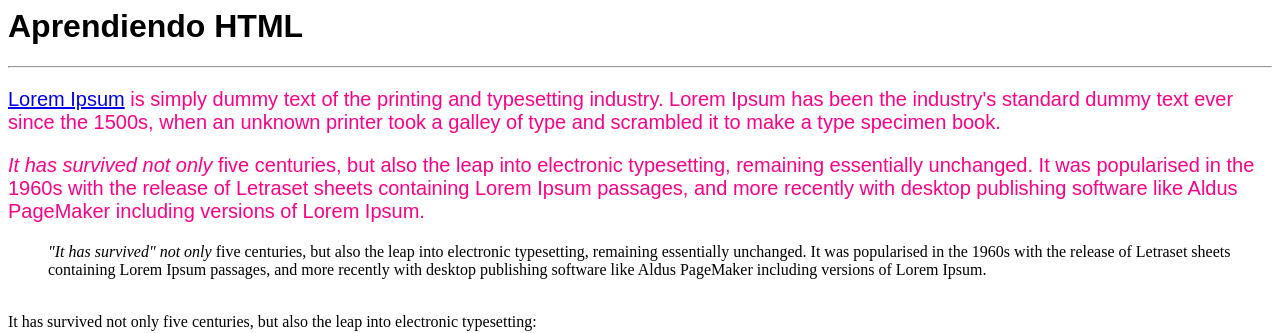
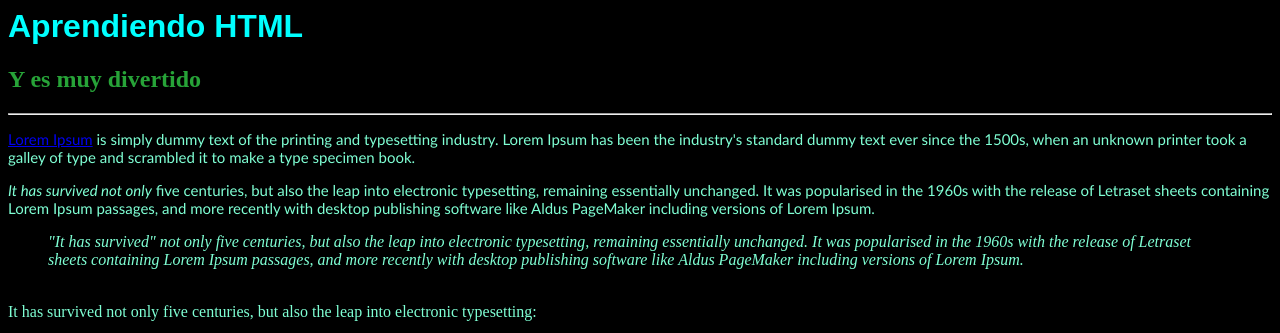
Before and after one commit to SChalo99/ProgaWebClase4, a plain HTML site: page index.html in a window 1280 px wide. Shown: the top 333 px of the page. Drawn offline with Linux system fonts and the light colour scheme.

Commit message:
styles changes

```diff
--- a/estilos.css
+++ b/estilos.css
@@ -1,5 +1,21 @@
-p {
+h1 {
     font-family: Arial, Helvetica, sans-serif;
-    font-size: 20;
-    color: #ff0088;
+    color: aqua;
+    font-family:fantasy;
 }
+
+#subtituloPrincipal{
+    color: rgb(39, 163, 56)
+}
+
+.parrafo{
+    font-size: 15px;
+    font-family: 'Trebuchet MS', 'Lucida Sans Unicode', 'Lucida Grande', 'Lucida Sans', Arial, sans-serif;
+}
+body{
+    background-color: black;
+    color: aquamarine;
+}
+.blockquote{
+    font-style: italic;
+}
--- a/index.html
+++ b/index.html
@@ -6,10 +6,11 @@
     <body color="red">
         <div>
             <h1 style="font-family: Arial;">Aprendiendo HTML</h1>
+            <h2 id="subtituloPrincipal">Y es muy divertido</h2>
         </div>
         <hr/>
         <div>
-            <p id="parrafo-inicial">
+            <p id="parrafo-inicial" class="parrafo">
                 <a href="detalle.html" target="_blank" >Lorem Ipsum</a> is simply dummy text
                 of the printing and typesetting
                 industry. Lorem Ipsum has been the
@@ -19,7 +20,7 @@
                 of type and scrambled it to
                 make a type specimen book.
             </p>
-            <p>
+            <p class="parrafo">
                 <i>It has survived not only</i>
                 five centuries, but also the
                 leap into electronic typesetting,
@@ -32,7 +33,7 @@
                  PageMaker including versions of
                  Lorem Ipsum.
                  <br/>
-                <blockquote><i>"It has survived" not only</i>
+                <blockquote class="blockquote">"It has survived" not only
                 five centuries, but also the
                 leap into electronic typesetting,
                 remaining essentially unchanged.
@@ -42,7 +43,7 @@
                  and more recently with desktop
                  publishing software like Aldus
                  PageMaker including versions of
-                 Lorem Ipsum.</i>
+                 Lorem Ipsum.
                 </blockquote>
                 <br>
                 It has survived not only
```
